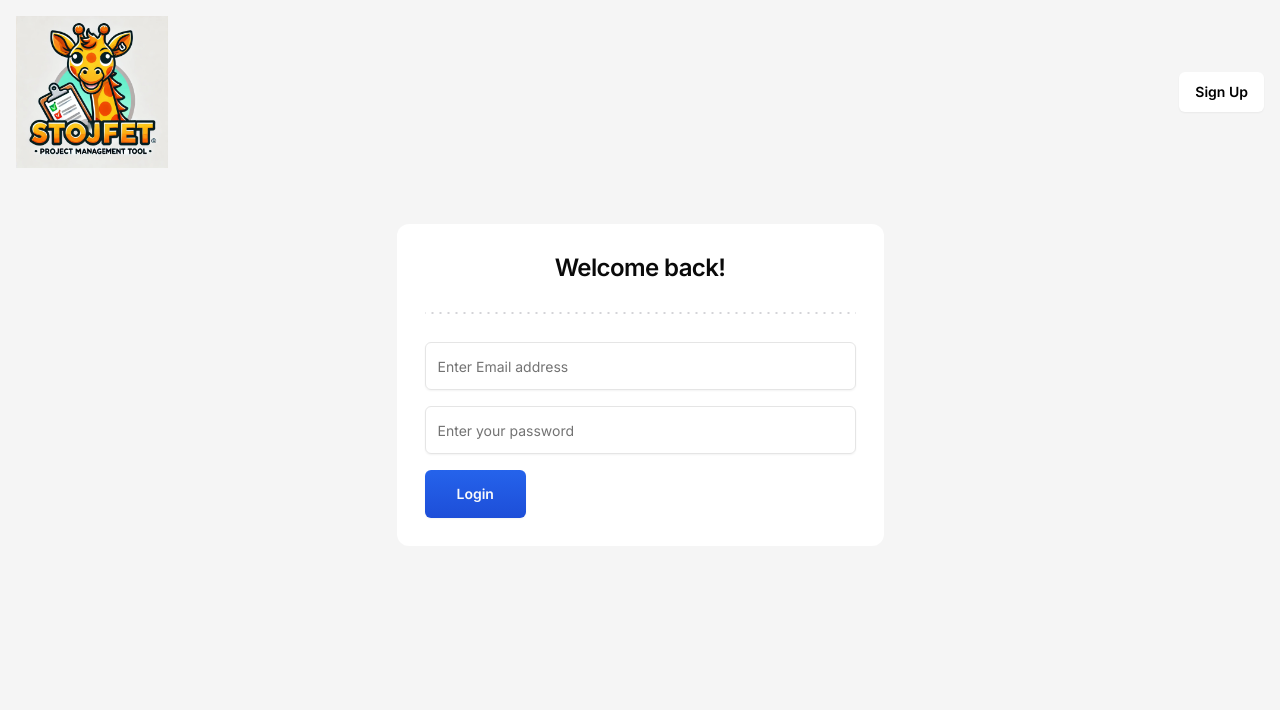
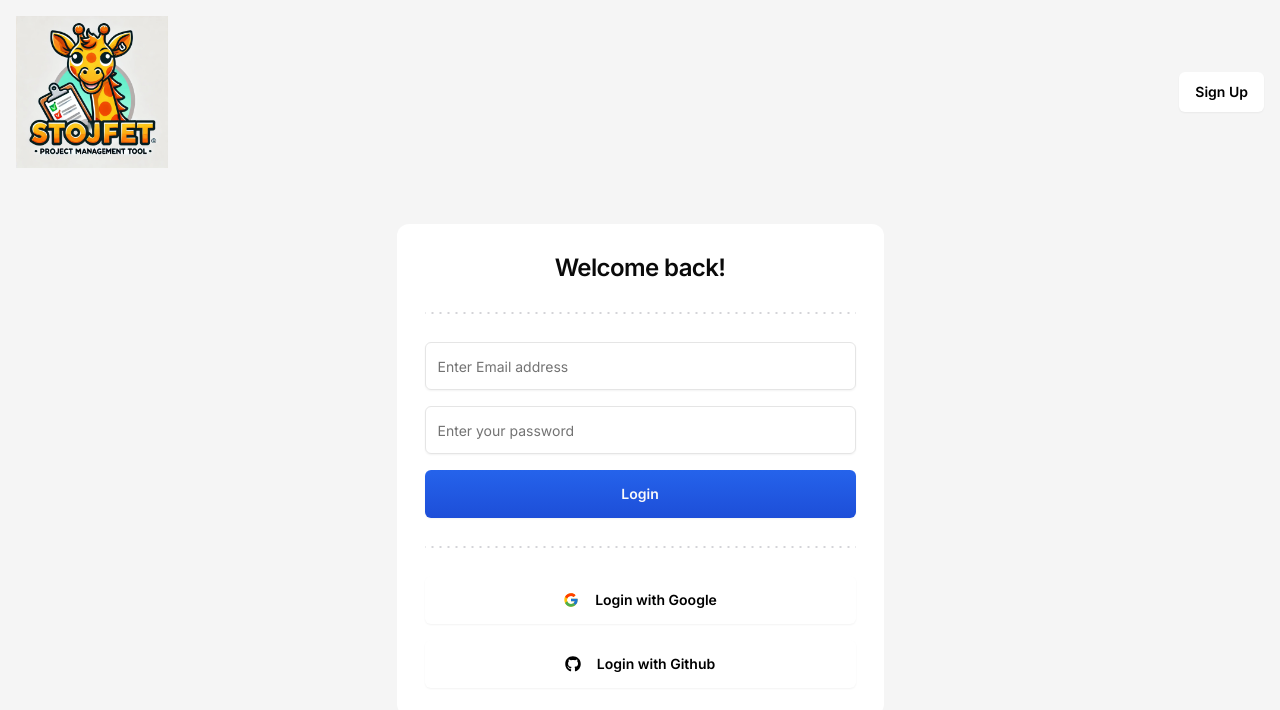
Before and after one commit to jperram92/jamespm, a Next.js app: page /sign-in in a window 1280 px wide. Shown: the top 710 px of the page. Built offline with nearby package versions, Linux system fonts and the light colour scheme.

Commit message:
Updated sign in card with google and github references

```diff
--- a/src/features/auth/components/sign-in-card.tsx
+++ b/src/features/auth/components/sign-in-card.tsx
@@ -1,3 +1,6 @@
+import { FcGoogle } from "react-icons/fc"
+import { FaGithub } from "react-icons/fa"
+
 import { DottedSeparator } from "@/components/dotted-separator";
 import { Input} from "@/components/ui/input";
 import { Button } from "@/components/ui/button";
@@ -39,11 +42,34 @@ export const SignInCard = () => {
                         min={8}
                         max={256}
                     />
-                    <Button disabled={false} size="lg" className="w=full">
+                    <Button disabled={false} size="lg" className="w-full">
                         Login
                     </Button>
                 </form>
             </CardContent>
+            <div className="px-7">
+                <DottedSeparator></DottedSeparator>
+            </div>
+            <CardContent className="p-7 flex flex-col gap-y-4">
+                <Button
+                    disabled={false}
+                    variant = 'secondary'
+                    size = "lg"
+                    className = "w-full"
+                >
+                    <FcGoogle className="size-5 mr-2" />
+                    Login with Google
+                </Button>
+                <Button
+                    disabled={false}
+                    variant = 'secondary'
+                    size = "lg"
+                    className = "w-full"
+                >
+                    <FaGithub className="size-5 mr-2" />
+                    Login with Github
+                </Button>
+            </CardContent>
         </Card>
     );
 };
```
